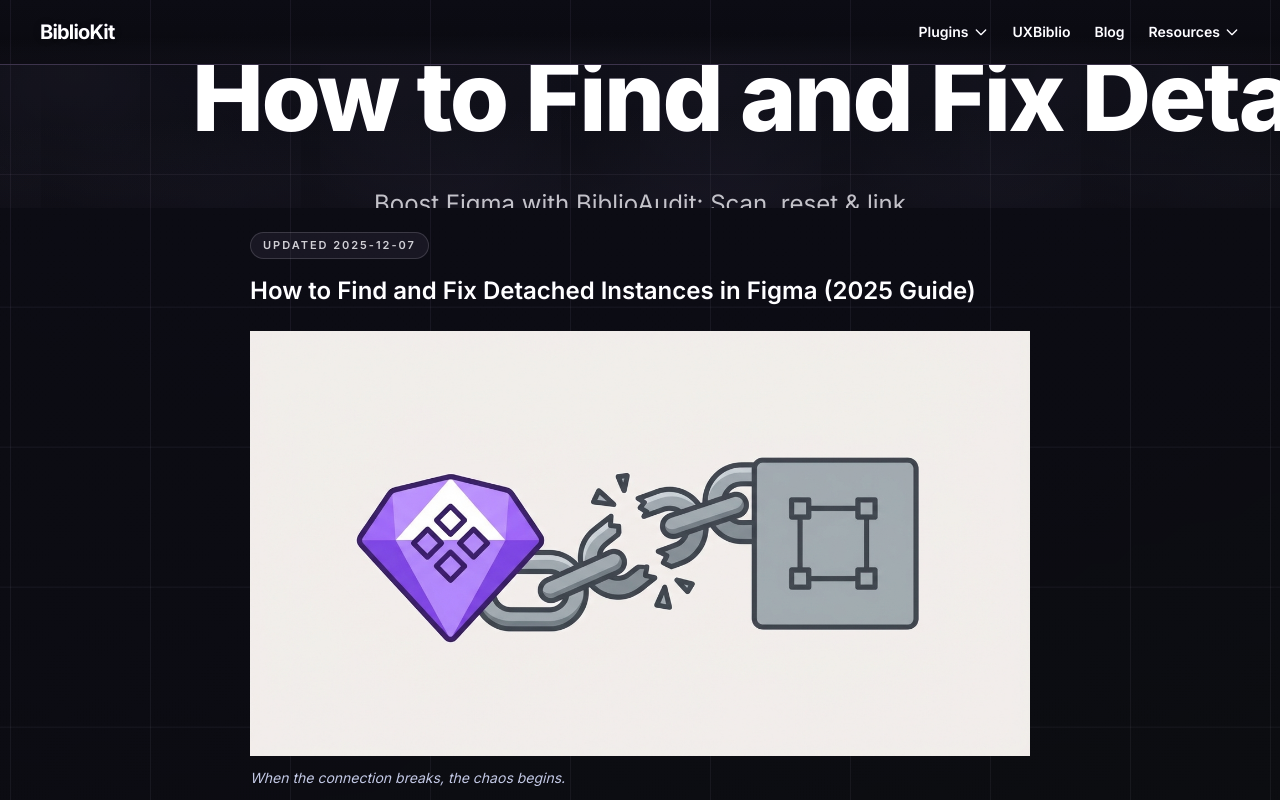
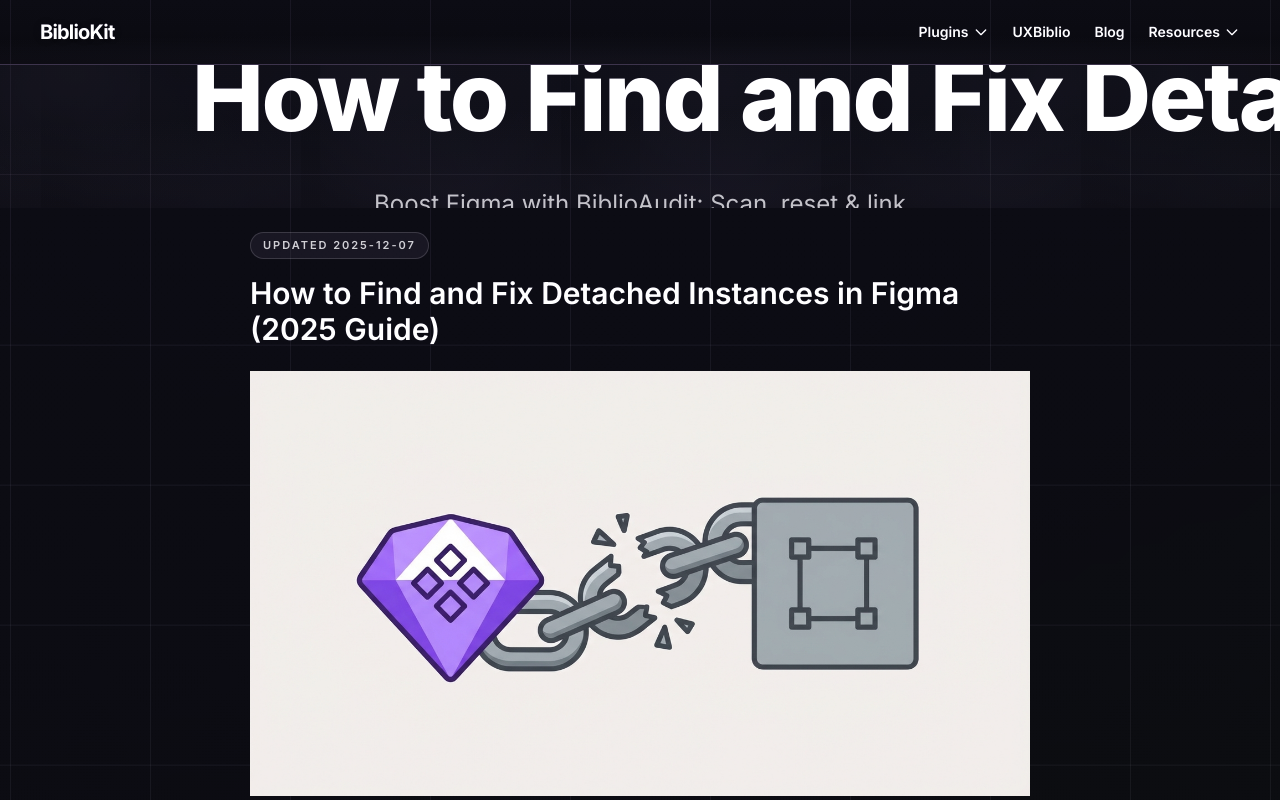
Before and after one commit to emviedv/BKitLaunch, a React (Vite) app: page /blog/fix-detached-instances-figma in a window 1280 px wide. Shown: the top 800 px of the page. Built offline with nearby package versions, Linux system fonts and the light colour scheme; some icons are missing.

Commit message:
Clarify blog heading hierarchy

```diff
--- a/src/components/BlogArticlePage.tsx
+++ b/src/components/BlogArticlePage.tsx
@@ -60,9 +60,16 @@
 
   switch (block.type) {
     case 'heading': {
-      const HeadingTag = block.level || 'h3';
+      const headingLevel = (block.level || 'h3').toLowerCase();
+      const HeadingTag = headingLevel as keyof JSX.IntrinsicElements;
+      const headingSizeClasses =
+        headingLevel === 'h2'
+          ? 'text-3xl sm:text-4xl'
+          : headingLevel === 'h3'
+            ? 'text-2xl sm:text-3xl'
+            : 'text-xl sm:text-2xl';
       return (
-        <HeadingTag key={key} className="text-2xl font-semibold text-white">
+        <HeadingTag key={key} className={`${headingSizeClasses} font-semibold text-white`}>
           {block.text}
         </HeadingTag>
       );
```
Also changed, not shown: 2 other files (tests, documents, lock files or other folders).
